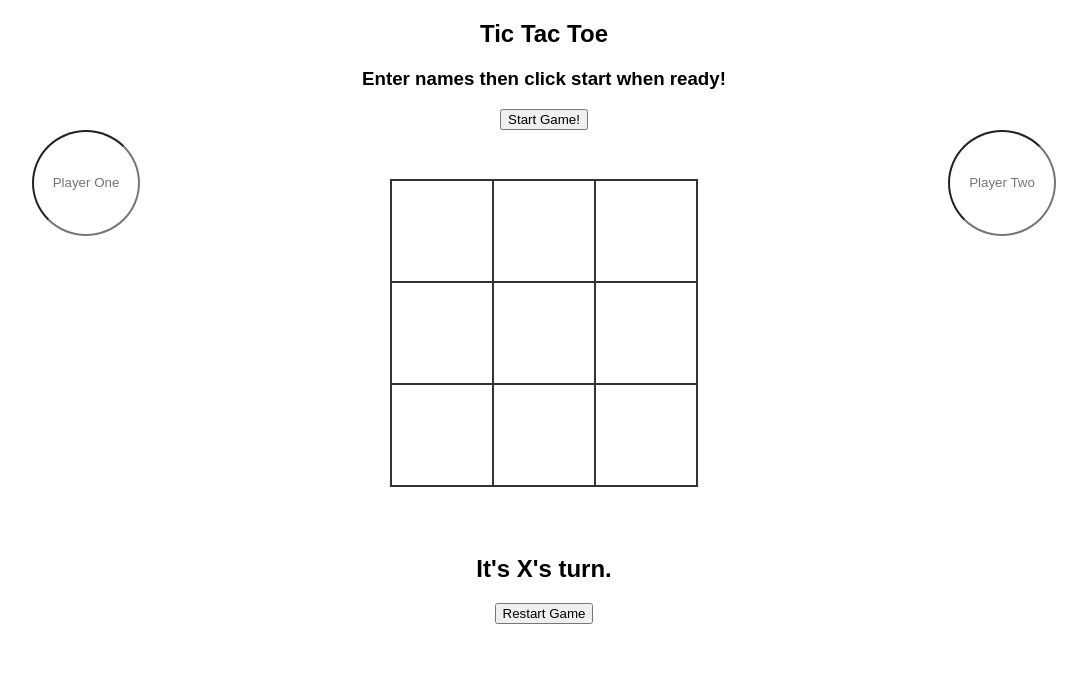
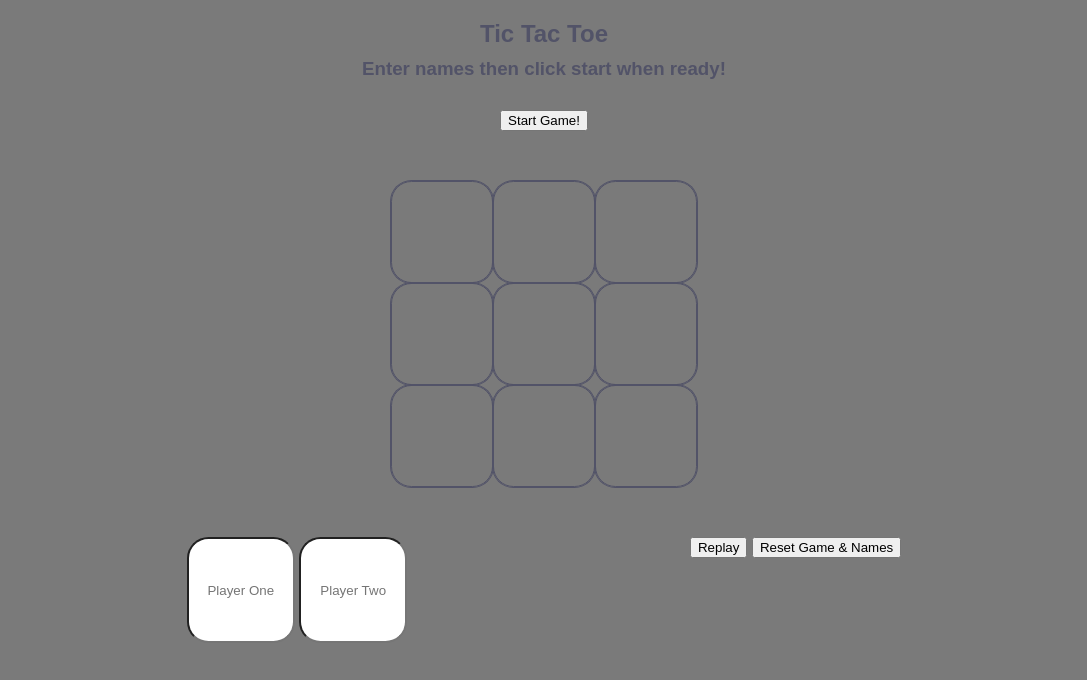
Before and after one commit to BaxterPenfield/TicTacToe.proj, a plain HTML site: page index.html in a window 1280 px wide. Shown: the whole page, without its empty margins (96-1183 px from the left). Drawn offline with Linux system fonts and the light colour scheme.

Commit message:
Finishing touches on tictactoe, many adjustments to html and css including element placements and color scheme

```diff
--- a/index.html
+++ b/index.html
@@ -8,29 +8,37 @@
     <title>Tic Tac Toe</title>
     <link rel="stylesheet" href="style.css">
 </head>
-<body>
+<body onload="loadFunction()">
     <section>
+        <header>
         <h1 class="game-title">Tic Tac Toe</h1>
         <h3>Enter names then click start when ready!</h3>
+        </header>
         <button class="game-start">Start Game!</button>
         <section class="board">
-            <input id="player1" placeholder="Player One">
         <div class="game-container">
-            <div data-cell-index=0 class="cell"></div>
-            <div data-cell-index=1 class="cell"></div>
-            <div data-cell-index=2 class="cell"></div>
-            <div data-cell-index=3 class="cell"></div>
+            <div data-cell-index=0 class="cell top left"></div>
+            <div data-cell-index=1 class="cell top"></div>
+            <div data-cell-index=2 class="cell top right"></div>
+            <div data-cell-index=3 class="cell left"></div>
             <div data-cell-index=4 class="cell"></div>
-            <div data-cell-index=5 class="cell"></div>
-            <div data-cell-index=6 class="cell"></div>
-            <div data-cell-index=7 class="cell"></div>
-            <div data-cell-index=8 class="cell"></div>
+            <div data-cell-index=5 class="cell right"></div>
+            <div data-cell-index=6 class="cell bottom left"></div>
+            <div data-cell-index=7 class="cell bottom"></div>
+            <div data-cell-index=8 class="cell bottom right"></div>
         </div>
-
-        <input id="player2" placeholder="Player Two">
         </section>
         <h2 class="game-status"></h2>
-        <button class="game-restart">Restart Game</button>
+        <section class="bottom-board">
+        <div class="player-names">
+        <input class="player-one" placeholder="Player One">
+        <input class="player-two" placeholder="Player Two">
+        </div>
+        <div class="restart-buttons">
+        <button class="replay">Replay</button>
+        <button class="game-restart">Reset Game & Names</button>
+        </div>
+        </section>
     </section>
 <script src="script.js"></script>
 </body>
--- a/script.js
+++ b/script.js
@@ -4,9 +4,13 @@ const gameStatus = document.querySelector('.game-status');
 //State variables
 let currentPlayer = "X";
 
+let numClicks = 0;
+
 let gameState = ["", "", "", "", "", "", "", "", ""];
 
 let gameActive = false;
+
+let playerName = ""
 
 const winningConditions = [
     [0, 1, 2],
@@ -20,18 +24,31 @@ const winningConditions = [
 ];
 
 //Messages for game display
-const winningMessage = () => `Player ${currentPlayer} is the winner!`;
+const winningMessage = () => `${playerName} is the winner!`;
 const drawMessage = `The game has ended in a draw.`;
-const currentPlayerTurn = () => `It's ${currentPlayer}'s turn.`;
+const currentPlayerTurn = () => `It's ${playerName}'s turn.`;
 
 //Display which players turn it is
 gameStatus.innerHTML = currentPlayerTurn();
 
 //Functions for game
+function loadFunction() {
+    gameStatus.style.display = "none"
+}
+
 function startGame() {
     gameActive = true;
     numClicks = 0;
+    if(gameStatus.style.display === 'none') {
+        gameStatus.style.display = 'block'
+    }
+    gameStatus.innerHTML = `It's ${document.querySelector('.player-one').value}'s turn.`;
 }
+
+// function storeNames() {
+//     playerOne = document.querySelector('.player-one').value
+//     playerTwo = document.querySelector('.player-two').value
+// }
 
 function cellClick(clickedCellEvent) {
     //Assign cell index and clicked cell to variables for easier access
@@ -41,9 +58,11 @@ function cellClick(clickedCellEvent) {
     if (gameState[clickedCellIndex] !== "" || gameActive == false) {
         return;
     }
+    numClicks += 1;
     //Continue game
     cellRender(clickedCell, clickedCellIndex);
     resultValidation()
+    console.log(numClicks, playerName)
 }
 
 function cellRender(clickedCell, clickedCellIndex) {
@@ -86,29 +105,42 @@ function resultValidation() {
 }
 
 function restartGame() {
-    gameActive = false;
+    gameActive = true;
     currentPlayer = "X";
     gameState = ["", "", "", "", "", "", "", "", ""];
-    gameStatus.innerHTML = currentPlayerTurn();
+    gameStatus.innerHTML = `It's ${document.querySelector('.player-one').value}'s turn.`;
+    numClicks = 0;
+    document.querySelectorAll('.cell').forEach(cell => cell.innerHTML = "");
+    document.querySelectorAll('input').forEach(input => input.value = "");
+    gameStatus.style.display = "none"
+}
+
+function replayGame() {
+    gameActive = true;
+    currentPlayer = "X";
+    gameState = ["", "", "", "", "", "", "", "", ""];
+    gameStatus.innerHTML = `It's ${document.querySelector('.player-one').value}'s turn.`;
     document.querySelectorAll('.cell').forEach(cell => cell.innerHTML = "");
     numClicks = 0;
+
 }
 
 function playerChange() {
-    if(numClicks % 2){
+    if(numClicks % 2) {
+        currentPlayer = "O"
+        playerName = document.querySelector(".player-two").value
+    } else {
+        playerName = document.querySelector(".player-one").value
         currentPlayer = "X"
-    } else {
-        currentPlayer = "O"
     }
     gameStatus.innerHTML = currentPlayerTurn()
 }
+
+
+
 //Event listeners for cells and restart button
 document.querySelectorAll('.cell').forEach(cell => cell.addEventListener('click', cellClick));
 document.querySelector('.game-restart').addEventListener('click', restartGame);
 document.querySelector('.game-start').addEventListener('click', startGame);
-//Counting number of clicks to track player turn
-let numClicks = 0;
-document.querySelectorAll('.cell').forEach(cell => cell.addEventListener('click', function() {
-    numClicks += 1;
-    console.log(numClicks)
-}));
+document.querySelector('.replay').addEventListener('click', replayGame);
+// document.querySelector('.game-start').addEventListener('click', storeNames)
--- a/style.css
+++ b/style.css
@@ -1,5 +1,8 @@
 body {
     font-family: "Arial", sans-serif;
+    margin: 0px;
+    background-color: #7A7A7A;
+    color: #525368;
 }
 section {
     text-align: center;
@@ -19,24 +22,46 @@ section {
     font-family: "Permanent Marker", cursive;
     width: 100px;
     height: 100px;
-    box-shadow: 0 0 0 1px #333333;
-    border: 1px solid #333333;
+    box-shadow: 0 0 0 1px #525368;
+    border: 1px solid #525368;
     cursor: pointer;
     line-height: 100px;
     font-size: 60px;
+    border-radius: 20%;
 }
 .cell:hover {
-    background-color: #33333349;
+    background-color: rgba(245, 245, 245, 0.24);
 }
-#player1 {
+.player-one {
     height: 100px;
     width: 100px;
-    border-radius: 50%;
+    border-radius: 20%;
     text-align: center;
 }
-#player2 {
+.player-two {
     height: 100px;
     width: 100px;
-    border-radius: 50%;
+    border-radius: 20%;
     text-align: center;
 }
+header {
+    background-color: #7A7A7A;
+    display: flex;
+    margin: none;
+    align-items: center;
+    flex-direction: column;
+    height: 100px;
+    margin-bottom: 10px;
+}
+h1 {
+    display: flex;
+    margin-bottom: 5px;
+}
+h3 {
+    margin-top: 5px;
+}
+.bottom-board {
+    display: flex;
+    flex-direction: row;
+    justify-content: space-evenly;
+}
```
